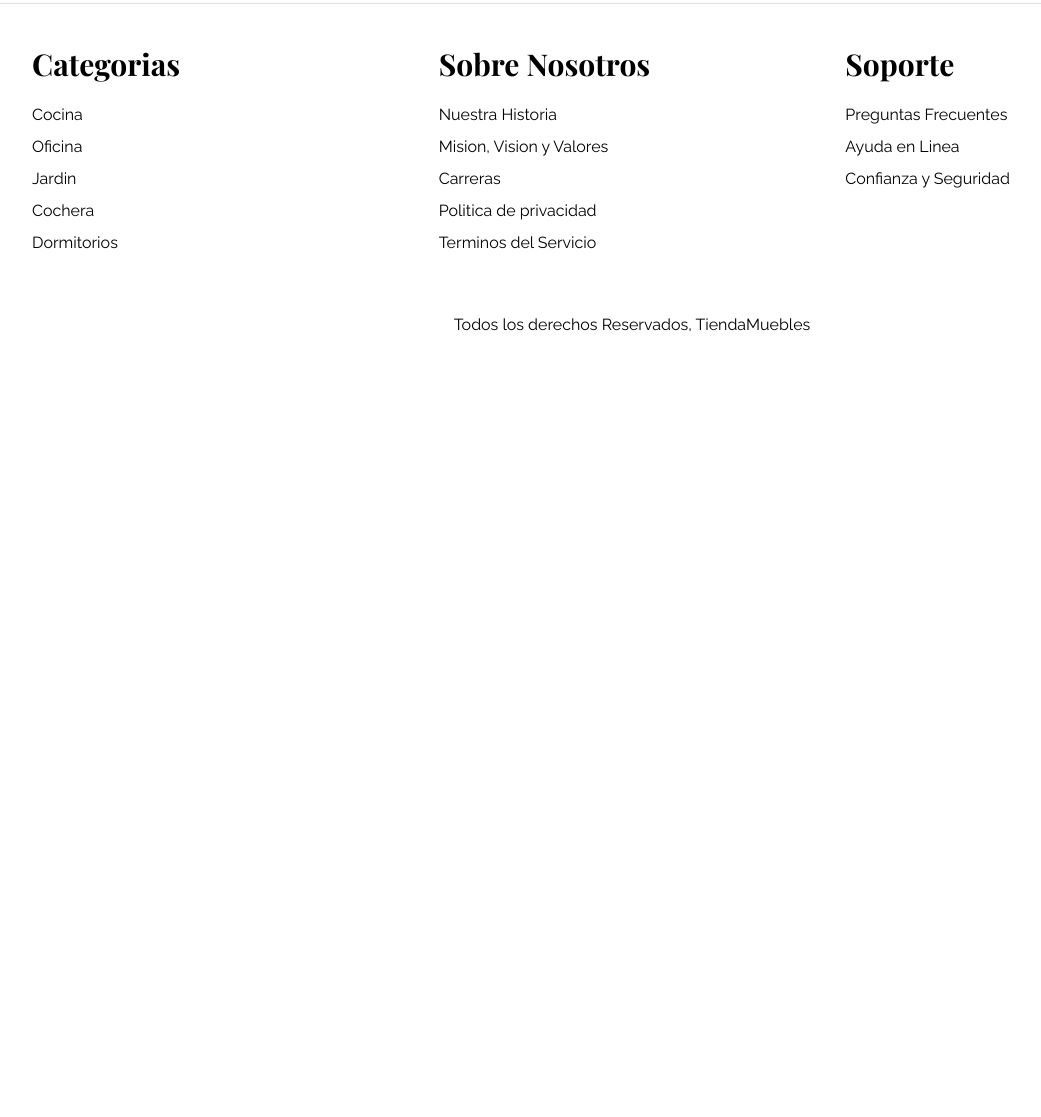
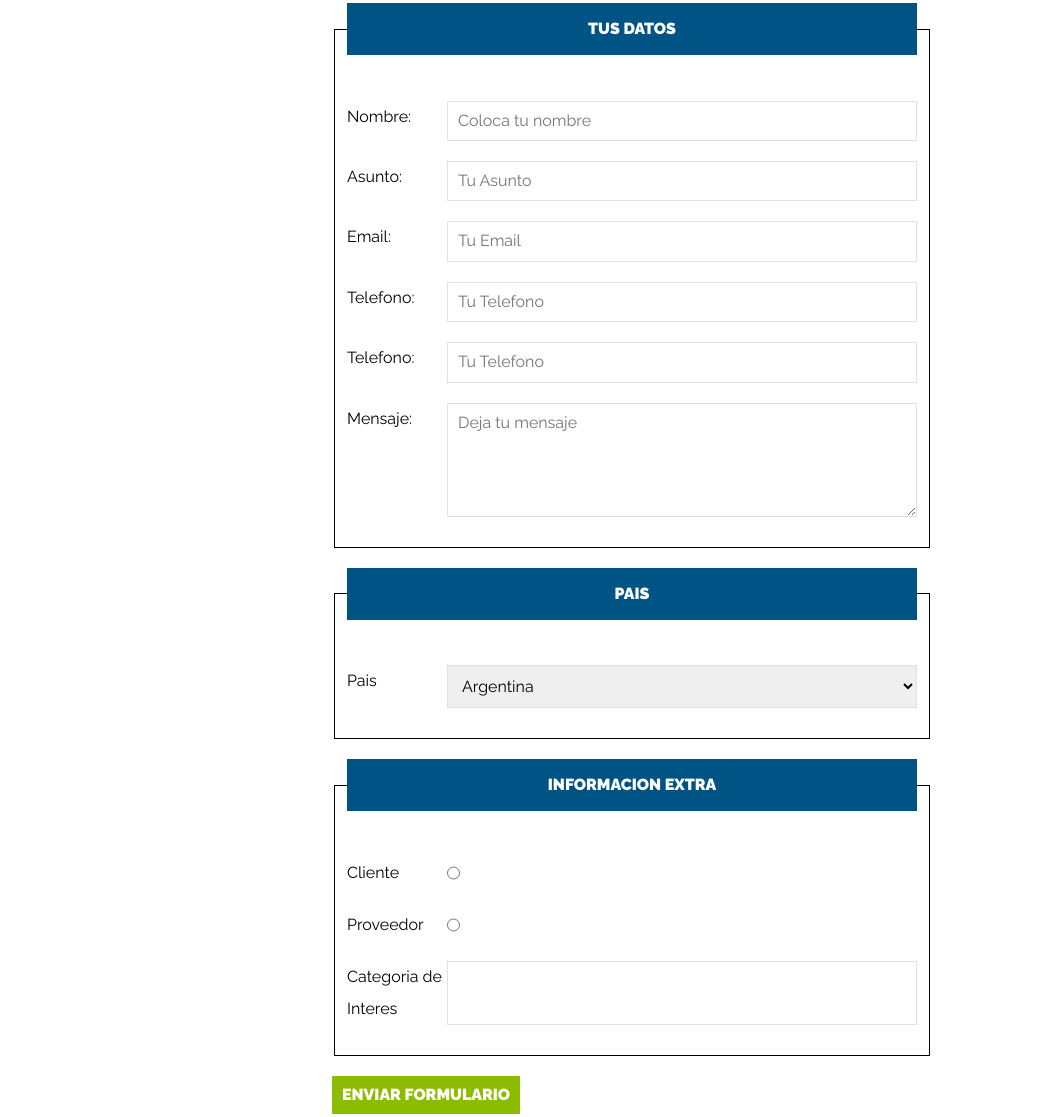
Before and after one commit to soldiersnake/TiendaMueble, a plain HTML site: page contacto.html in a window 1280 px wide. Shown: the part 430-1547 px from the top of the page, without its empty margins (8-1049 px from the left). Before the commit the page ends 800 px from the top, so only its background shows below. Drawn offline with nearby package versions, Linux system fonts and the light colour scheme.

Commit message:
front finalizado

```diff
--- a/contacto.html
+++ b/contacto.html
@@ -5,7 +5,7 @@
   <meta charset="UTF-8" />
   <meta http-equiv="X-UA-Compatible" content="IE=edge" />
   <meta name="viewport" content="width=device-width, initial-scale=1.0" />
-  <title>Tienda Muebles</title>
+  <title>Tienda Muebles - Contacto</title>
   <link rel="stylesheet" href="./css/normalize.css" />
   <link rel="preconnect" href="https://fonts.googleapis.com">
   <link rel="preconnect" href="https://fonts.gstatic.com" crossorigin>
@@ -35,6 +35,74 @@
 
   <main class="contenido-principal contenedor">
     <h2 class="text-center">Contacto</h2>
+
+    <form class="formulario">
+      <fieldset>
+        <legend>Tus Datos</legend>
+        <div class="campo">
+          <label for="nombre">Nombre: </label>
+          <input id="nombre" type="text" placeholder="Coloca tu nombre" required>
+        </div>
+        <div class="campo">
+          <label for="asunto">Asunto: </label>
+          <input id="asunto" type="text" placeholder="Tu Asunto">
+        </div>
+        <div class="campo">
+          <label for="email">Email: </label>
+          <input id="email" type="email" placeholder="Tu Email">
+        </div>
+        <div class="campo">
+          <label for="tel">Telefono: </label>
+          <input id="tel" type="tel" placeholder="Tu Telefono">
+        </div>
+        <div class="campo">
+          <label for="tel">Telefono: </label>
+          <input id="tel" type="tel" placeholder="Tu Telefono">
+        </div>
+        <div class="campo">
+          <label for="mensaje">Mensaje: </label>
+          <textarea name="mensaje" id="mensaje" rows="5" placeholder="Deja tu mensaje"></textarea>
+        </div>
+      </fieldset>
+      <fieldset>
+        <legend>Pais</legend>
+        <div class="campo">
+          <label for="pais">Pais</label>
+          <select name="pais" id="pais">
+            <option value="">--Seleccione--</option>
+            <option selected value="Argentina">Argentina</option>
+            <option value="Mexico">Mexico</option>
+            <option value="Peru ">Peru</option>
+            <option value="Colombia">Colombia</option>
+            <option value="Chile">Chile</option>
+          </select>
+        </div>
+      </fieldset>
+      <fieldset>
+        <legend>Informacion Extra</legend>
+        <div class="campo">
+          <label for="cliente">Cliente</label>
+          <input type="radio" id="cliente" name="tipo">
+        </div>
+        <div class="campo">
+          <label for="proveedor">Proveedor</label>
+          <input type="radio" id="proveedor" name="tipo">
+        </div>
+        <div class="campo">
+          <label for="categoria">Categoria de Interes</label>
+          <input list="categorias" name="categorias">
+          <datalist id="categorias">
+            <option value="Cocina">
+            <option value="Exterior">
+            <option value="Recamaras">
+            <option value="Oficinas">
+            <option value="television">
+            <option value="Living">
+          </datalist>
+        </div>
+      </fieldset>
+      <input class="btn" type="submit" value="Enviar Formulario">
+    </form>
 
   </main>
 
--- a/css/style.css
+++ b/css/style.css
@@ -45,9 +45,11 @@ img{
     padding: 1rem;
     transition: background-color .3s ease-out;
     text-align: center;
+    border: none;
 }
 .btn:hover{
     background-color: #769c02;
+    cursor: pointer;
 }
 /* UTILIDADES */
 .text-center{
@@ -287,3 +289,37 @@ img{
     width: 40rem;
     object-fit: cover;
 }
+
+/* FORMULARIO */
+.formulario{
+    max-width: 60rem;
+    margin: 0 auto;
+}
+.formulario fieldset{
+    border: 1px solid black;
+    margin-bottom: 2rem;
+}
+.formulario legend{
+    background-color: #005485;
+    width: 100%;
+    color: white;
+    text-align: center;
+    text-transform: uppercase;
+    font-weight: 900;
+    padding: 1rem;
+    margin-bottom: 4rem;
+}
+.campo{
+    display: flex;
+    margin-bottom: 2rem;
+}
+.campo label{
+    flex-basis: 10rem;
+}
+.campo input:not([type="radio"]),
+.campo textarea,
+.campo select {
+    flex: 1;
+    border: 1px solid #e1e1e1;
+    padding: 1rem;
+}
```
